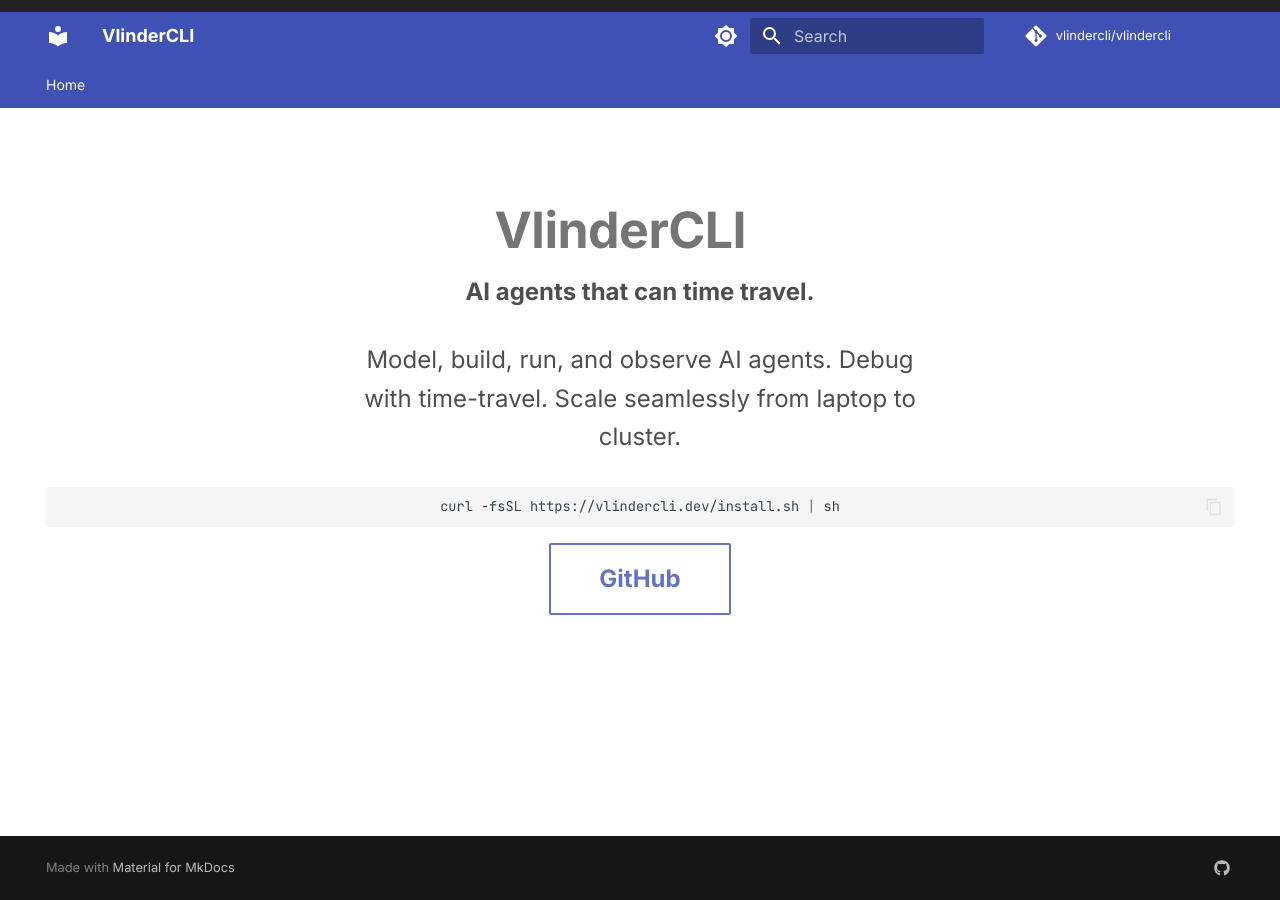
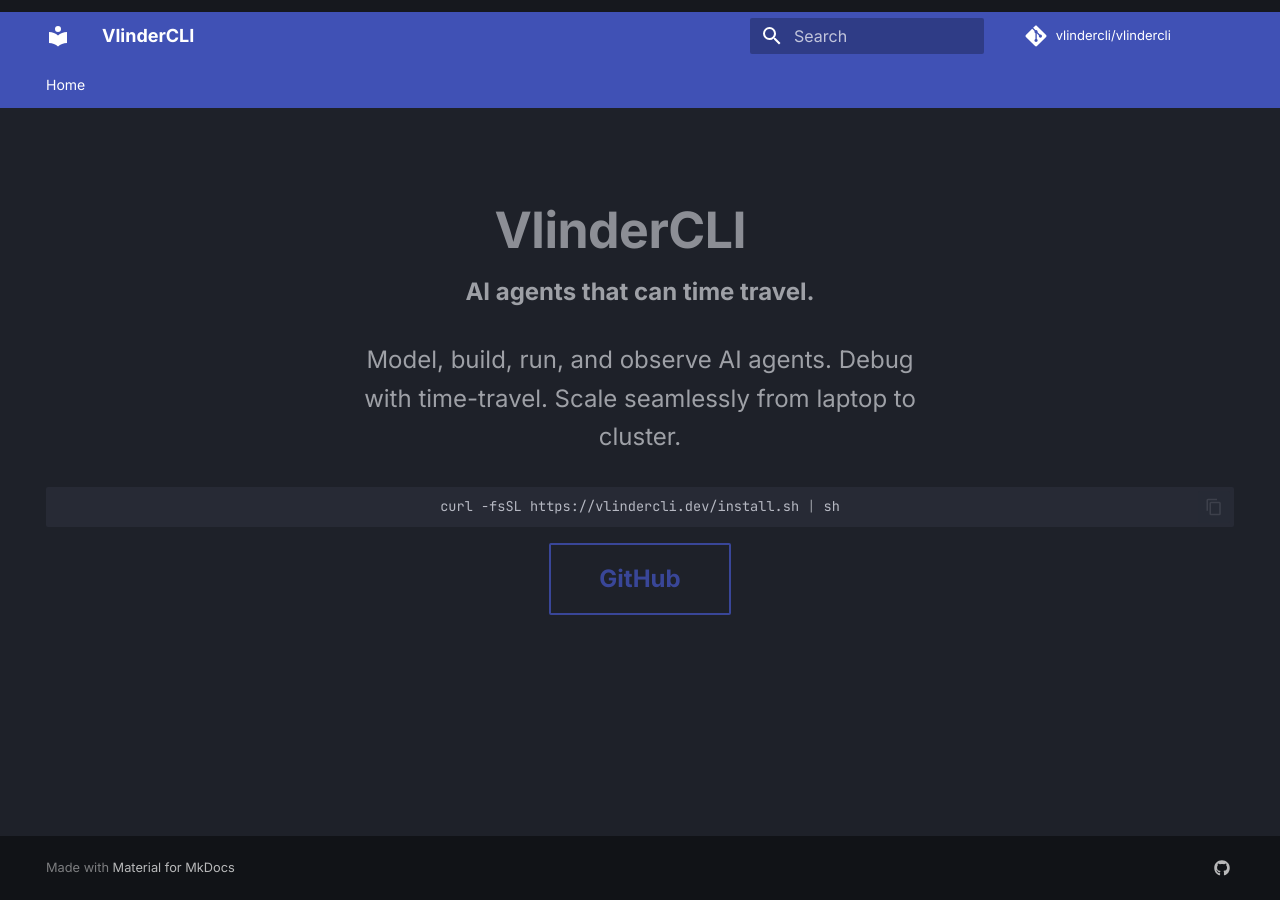
Before and after one commit to vlindercli/public-docs, an MkDocs documentation site: the page built from docs/index.md, in a window 1280 px wide. Built offline with MkDocs 1.6.1 and Material for MkDocs 9.7.7, drawn with Linux system fonts in a browser that asks for light colours; comment, search, counter and statistics services are not loaded.

Commit message:
Dark theme only

```diff
--- a/mkdocs.yml
+++ b/mkdocs.yml
@@ -13,20 +13,9 @@ theme:
     text: Inter
     code: JetBrains Mono
   palette:
-    - media: "(prefers-color-scheme: light)"
-      scheme: default
-      primary: indigo
-      accent: deep purple
-      toggle:
-        icon: material/brightness-7
-        name: Switch to dark mode
-    - media: "(prefers-color-scheme: dark)"
-      scheme: slate
-      primary: indigo
-      accent: deep purple
-      toggle:
-        icon: material/brightness-4
-        name: Switch to light mode
+    scheme: slate
+    primary: indigo
+    accent: deep purple
   features:
     - navigation.tabs
     - navigation.tabs.sticky
```
